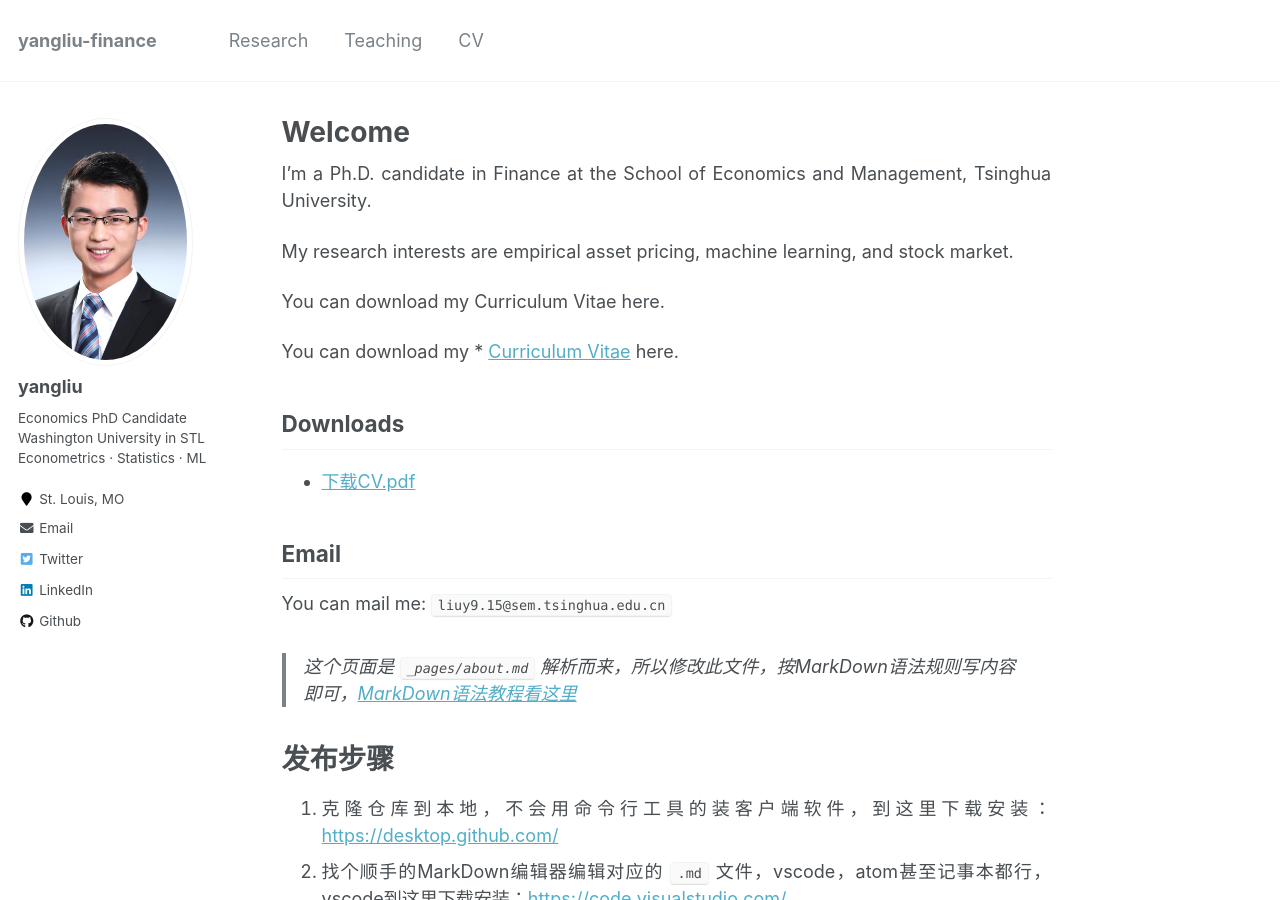
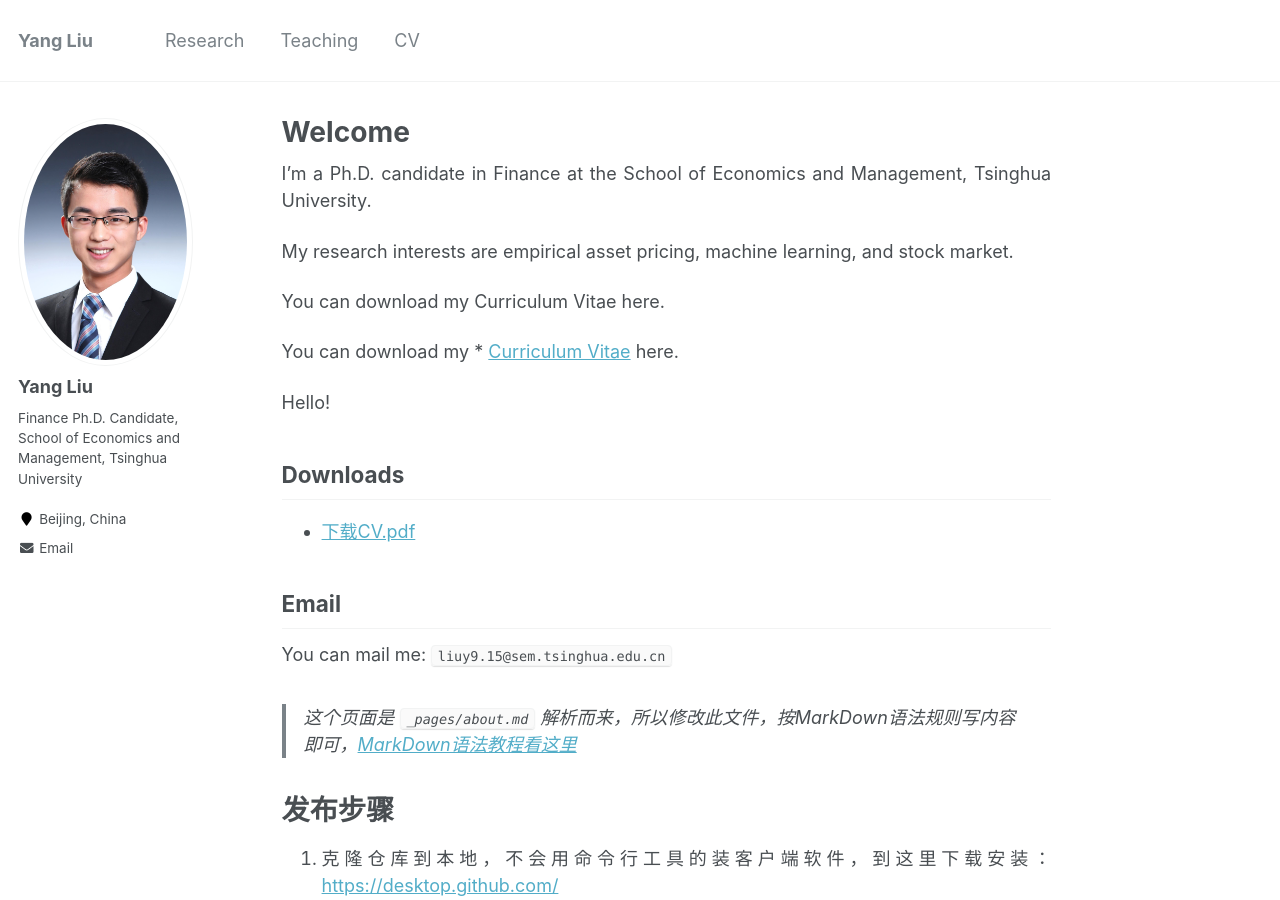
Before and after one commit to yangliu-finance/yangliu-finance.github.io, a Jekyll site: the page built from _pages/about.md, in a window 1280 px wide and 900 px high. Built offline with Jekyll 4.4.1, drawn with Linux system fonts in a browser that asks for light colours.

Commit message:
Revise Info
Change

```diff
--- a/_config.yml
+++ b/_config.yml
@@ -7,10 +7,10 @@
 
 # Site Settings
 locale                   : "en-US"
-title                    : "yangliu-finance"
+title                    : "Yang Liu" #"yangliu-finance"
 title_separator          : "-"
 name                     : &name "yangliu"
-description              : &description "Economics PhD Candidate"
+description              : &description "Finance PhD Candidate"
 url                      : https://yangliu-finance.github.io # the base hostname & protocol for your site e.g. "https://mmistakes.github.io"
 baseurl                  : "" # the subpath of your site, e.g. "/blog"
 repository               : "yangliu-finance.github.io"
@@ -80,10 +80,10 @@ analytics:
 
 # Site Author
 author:
-  name             : "yangliu"
+  name             : "Yang Liu"
   avatar           : "Photo_Yang.jpg"
-  bio              : "Economics PhD Candidate Washington University in STL Econometrics · Statistics · ML"
-  location         : "St. Louis, MO" # "Washington University in St. Louis"
+  bio              : "Finance Ph.D. Candidate, School of Economics and Management, Tsinghua University" #  in STL Econometrics · Statistics · ML
+  location         : "Beijing, China" # "Washington University in St. Louis"
   employer         : # "https://economics.wustl.edu/"
   pubmed           : # "https://www.ncbi.nlm.nih.gov/pubmed/?term=john+snow"
   googlescholar    : # "http://yourfullgooglescholarurl.com"
@@ -96,20 +96,20 @@ author:
   flickr           :
   facebook         :
   foursquare       :
-  github           : "yangliu-finance"
+  github           : # "yangliu-finance"
   google_plus      :
   keybase          :
   instagram        :
   impactstory      : # "https://profiles.impactstory.org/u/xxxx-xxxx-xxxx-xxxx"
   lastfm           :
-  linkedin         : "yangliu"
+  linkedin         : # "yangliu"
   orcid            : # "http://orcid.org/yourorcidurl"
   pinterest        :
   soundcloud       :
   stackoverflow    : # http://stackoverflow.com/users/123456/username
   steam            :
   tumblr           :
-  twitter          : "yangliu"
+  twitter          : # "yangliu"
   vine             :
   weibo            :
   xing             :
--- a/_pages/about.md
+++ b/_pages/about.md
@@ -15,6 +15,8 @@ My research interests are empirical asset pricing, machine learning, and stock m
 You can download my Curriculum Vitae here.
 
 You can download my * [Curriculum Vitae](https://yangliu-finance.github.io/files/yangliu_CV.pdf) here.
+
+Hello!
 
 
 Downloads
```
